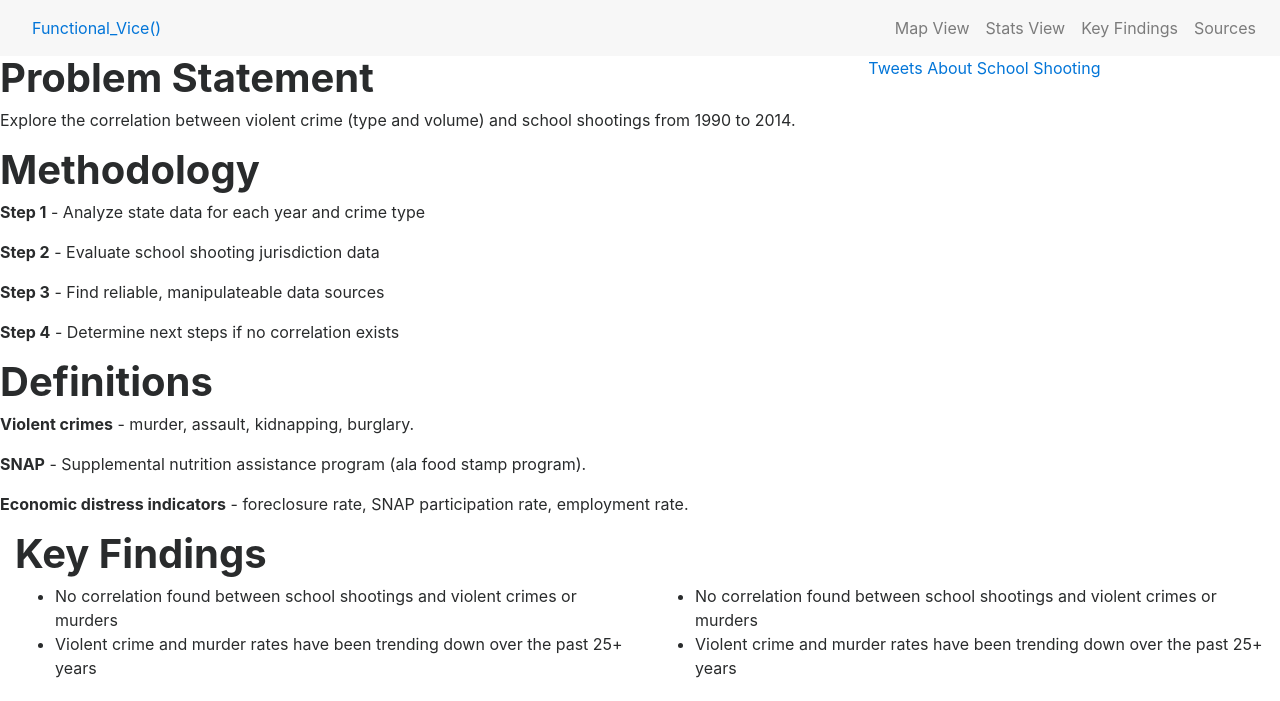
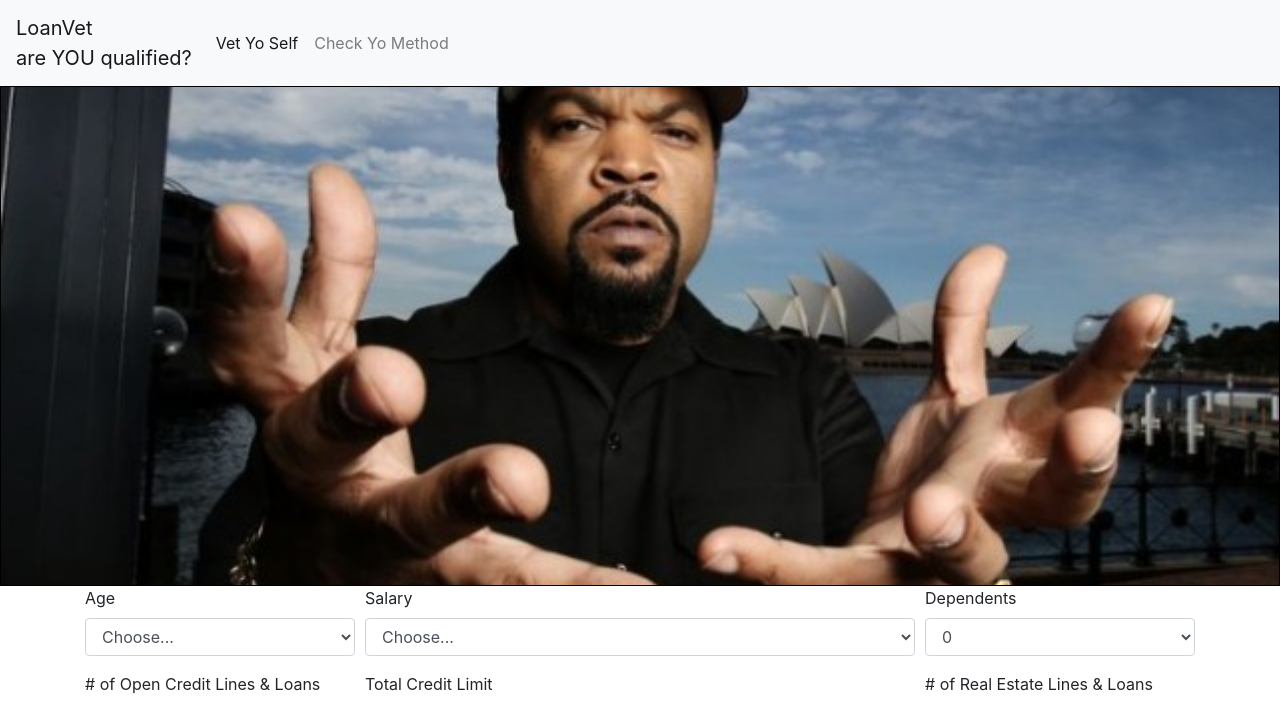
Before and after one commit to MaxParry/financial_distress, a Flask app: page / in a window 1280 px wide; the page is wider, and only the part inside the window is pictured. Shown: the top 701 px of that part. Run offline with Flask 2, Linux system fonts and the light colour scheme; some libraries are stand-ins or nearby versions.

Commit message:
build front end form

```diff
--- a/app.py
+++ b/app.py
@@ -24,6 +24,12 @@ def index():
 
     return render_template('index.html')
 
+@app.route('/api/v1.0/<age>/<salary>/<dependents>/<creditLine>/<creditLimit>/<realEstate>/<monthlySpend>/<totalDebt>/<overdue>')
+def getResult():
+
+
+
+    return jsonify(result)
 
 if __name__ == '__main__':
     app.run(debug=True)
--- /dev/null
+++ b/static/js/form.js
@@ -0,0 +1,145 @@
+var $ageInput = document.querySelector('#inputAge')
+var $salaryInput = document.querySelector('#inputSalary');
+var $dependentsInput = document.querySelector('#inputDependents');
+var $creditLineInput = document.querySelector('#inputOpenCredit');
+var $creditLimitInput = document.querySelector('#inputCreditLimit');
+var $realEstateInput = document.querySelector('#inputOpenRE');
+var $monthlySpendInput = document.querySelector('#inputMonthySpend');
+var $totalDebtInput = document.querySelector('#inputDebt');
+var $overdueInput = document.querySelector('#inputOverdue');
+var $submitBtn = document.querySelector('#submit');
+
+var inputFields = [$ageInput,$salaryInput,$dependentsInput,$creditLineInput,$creditLimitInput,$realEstateInput,$monthlySpendInput,$totalDebtInput,$overdueInput];
+
+function renderDropdown(arr, $parent, type='default') {
+    if (type == 'choose') {
+        $parent.innerHTML = '<option value="" selected disabled>Choose...</option>';
+    };
+
+    if (arr[0].length>1){
+        for (i=0 ; i < arr.length ; i++) {
+            var $option = document.createElement('option');
+            $option.setAttribute('value',arr[i][0])
+            if (i == (arr.length - 1)){
+                $option.innerText = arr[i][1]+'+';
+            } else{
+                $option.innerText = arr[i][1];
+            };
+            $parent.appendChild($option);
+        };
+    } else {
+        for (i=0 ; i < arr.length ; i++) {
+            var $option = document.createElement('option');
+            $option.setAttribute('value',arr[i])
+            if (i == (arr.length - 1)){
+                $option.innerText = arr[i]+'+';
+            } else{
+                $option.innerText = arr[i];
+            };
+            $parent.appendChild($option);
+        };
+    };
+};
+
+function createConsecutiveArr(start,end){
+    var arr = [];
+
+    for (i=start; i < (end+1); i++) {
+        arr.push(i);
+    };
+
+    return arr;
+};
+
+function createSteppedArr(instructions,start){
+    var arr = [];
+    var limit = 0;
+
+    if (start!=1){
+        arr.push(0);
+    };
+
+    for (i=0,n=0; i<instructions.length; i++){
+        for (n; n < instructions[i][0]; n) {
+            n = n + instructions[i][1]
+            arr.push(n);
+        };
+    };
+
+    return arr;
+}
+
+function showMeTheMoney(numArr){
+    var arr = [];
+
+    for (i=0; i< numArr.length ; i++) {
+        var n = numArr[i].toLocaleString();
+        n = '$' + n;
+        arr.push(n);
+    };
+
+    return arr;
+};
+
+function zipIt(numArr,monArr){
+    return numArr.map(function(e, i) {
+      return [e, monArr[i]];
+      });
+};
+
+function goMoney(instruct,$div) {
+    var arr = createSteppedArr(instruct,1);
+    var styledArr = showMeTheMoney(arr);
+    var zippedArr = zipIt(arr,styledArr);
+    renderDropdown(zippedArr,$div,'choose');
+};
+
+function submitButtonClick(){
+
+    for (var i=0; i<inputFields.length; i++) {
+        var value = inputFields[i].value;
+        console.log(value);
+    };
+    // console.log('clicked');
+
+};
+
+// AGE DROPDOWN
+var ageArr = createConsecutiveArr(21,95);
+renderDropdown(ageArr,$ageInput,'choose');
+
+// INCOME DROPDOWN
+var salaryInstuct = [[150000,10000],[300000,25000]];
+goMoney(salaryInstuct,$salaryInput);
+
+// DEPENDENTS DROPDOWN
+var dependentsArr = createConsecutiveArr(0,20);
+renderDropdown(dependentsArr,$dependentsInput);
+
+// CREDIT LINE DROPDOWN
+var creditLineInstruct = [[20,1],[61,5]];
+var creditLineArr = createSteppedArr(creditLineInstruct,0);
+renderDropdown(creditLineArr,$creditLineInput);
+
+// CREDIT LIMIT DROPDOWN
+var creditLimitInstruct = [[30000,1000],[200000,10000],[1000000,100000]]
+goMoney(creditLimitInstruct,$creditLimitInput);
+
+// REAL ESTATE DROPDOWN
+var realEstateInstruct = [[20,1],[61,5]];
+var realEstateArr = createSteppedArr(realEstateInstruct,0);
+renderDropdown(realEstateArr,$realEstateInput);
+
+// MONTHLY SPEND DROPDOWN
+var monthlySpendInstruct = [[5000,250],[10000,500],[20000,1000]];
+goMoney(monthlySpendInstruct,$monthlySpendInput);
+
+// TOTAL DEBT DROPDOWN
+var totalDebtInstruct = [[5000,500],[10000,1000],[100000,10000],[1000000,150000]];
+goMoney(totalDebtInstruct,$totalDebtInput);
+
+// OVERDUE DROPDOWN
+var overdueArr = createConsecutiveArr(0,25);
+renderDropdown(overdueArr,$overdueInput);
+
+// $submitBtn.addEventListener('click', submitButtonClick);
--- /dev/null
+++ b/static/styles/home.css
@@ -0,0 +1,13 @@
+#homeHeader {
+    width: 100%;
+    height: 500px;
+    border:1px black solid;
+    background-size: cover;
+    background-position: center;
+    background-repeat: no-repeat;
+}
+
+/* #homeHeaderImg {
+    width: 100%;
+    height: auto;
+} */
--- a/templates/index.html
+++ b/templates/index.html
@@ -2,150 +2,142 @@
 
 <html lang='en'>
     <head>
-        <meta charset='utf-8'>
-        <meta name='viewport' content='initial-scale=1,maximum-scale=1,user-scalable=no' />
         <title>Homepage</title>
-        <script src='https://api.mapbox.com/mapbox-gl-js/v0.44.1/mapbox-gl.js'></script>
-        <link href='https://api.mapbox.com/mapbox-gl-js/v0.44.1/mapbox-gl.css' rel='stylesheet' />
-        <link rel="stylesheet" href="https://maxcdn.bootstrapcdn.com/bootstrap/4.0.0-alpha.6/css/bootstrap.min.css" integrity="sha384-rwoIResjU2yc3z8GV/NPeZWAv56rSmLldC3R/AZzGRnGxQQKnKkoFVhFQhNUwEyJ" crossorigin="anonymous">
-        <link rel="stylesheet" href="https://use.fontawesome.com/releases/v5.0.9/css/all.css" integrity="sha384-5SOiIsAziJl6AWe0HWRKTXlfcSHKmYV4RBF18PPJ173Kzn7jzMyFuTtk8JA7QQG1" crossorigin="anonymous">
-        <link rel="stylesheet" href="../static/styles/styles.css">
+
+        <!-- Required meta tags -->
+        <meta charset="utf-8">
+        <meta name="viewport" content="width=device-width, initial-scale=1, shrink-to-fit=no">
+
+        <!-- Bootstrap CSS -->
+        <link rel="stylesheet" href="https://maxcdn.bootstrapcdn.com/bootstrap/4.0.0/css/bootstrap.min.css" integrity="sha384-Gn5384xqQ1aoWXA+058RXPxPg6fy4IWvTNh0E263XmFcJlSAwiGgFAW/dAiS6JXm" crossorigin="anonymous">
+
+        <!-- My CSS -->
+        <link rel="stylesheet" href="../static/styles/home.css">
+
+
     </head>
 
     <body>
         <!-- navbar -->
         <div class="header">
-            {% include 'header.html' %}
+            <!-- {% include 'header.html' %} -->
+            <nav class="navbar navbar-expand-lg navbar-light bg-light">
+                <a class="navbar-brand" href="#">
+                    <div id="logo">
+                        LoanVet
+                    </div>
+                    <div class="tagline">
+                        are YOU qualified?
+                    </div>
+                </a>
+                <button class="navbar-toggler" type="button" data-toggle="collapse" data-target="#navbarText" aria-controls="navbarText" aria-expanded="false" aria-label="Toggle navigation">
+                    <span class="navbar-toggler-icon"></span>
+                </button>
+                <div class="collapse navbar-collapse" id="navbarText">
+                    <ul class="navbar-nav mr-auto">
+                        <li class="nav-item active">
+                            <a class="nav-link" href="#">Vet Yo Self</a>
+                        </li>
+                        <li class="nav-item">
+                            <a class="nav-link" href="#">Check Yo Method</a>
+                        </li>
+                    </ul>
+                </div>
+            </nav>
         </div>
 
-        <!---->
-      <div class="greyd">
-        <div class='container-fluid'>
-              <div class="row">
-                  <div class="col-lg-8 col-md-8">
-                    <div class="row">
-                    <div class="bubble circle">
-                      <div class="inner-text">
-                    <h1><b>Problem Statement</b></h1>
-                    <p>Explore the correlation between violent crime (type and volume) and school shootings from 1990 to 2014.</p>
+        <!--Body-->
+        <div class="">
+            <div id="homeHeader" style="background-image:url(../static/images/vet-yo-self.jpg)">
+                <!-- <img src="../static/images/vet-yo-self.jpg" alt="" id="homeHeaderImg"> -->
+            </div>
+
+
+
+            <!-- Age
+            Age
+            Salary
+            # of Dependents
+
+            # of Open Credit Lines & Loans
+            Total Credit Limit
+
+            # of Real Estate Lines & Loans
+            Monthly Spend
+
+            # of Times 30+ Days Overdue
+            Total Current Debt
+             -->
+            <div class="container">
+                    <div class="">
+                        <form>
+                            <div class="form-row">
+                                <div class="form-group col-md-3">
+                                    <label for="inputAge">Age</label>
+                                    <select id="inputAge" class="form-control"></select>
+                                </div>
+                                <div class="form-group col-md-6">
+                                    <label for="inputSalary">Salary</label>
+                                    <select id="inputSalary" class="form-control"></select>
+                                </div>
+                                <div class="form-group col-md-3">
+                                    <label for="inputDependents">Dependents</label>
+                                    <select id="inputDependents" class="form-control"></select>
                                 </div>
                             </div>
+                            <div class="form-row">
+                                <div class="form-group col-md-3">
+                                    <label for="inputOpenCredit"># of Open Credit Lines & Loans</label>
+                                    <select id="inputOpenCredit" class="form-control"></select>
                                 </div>
-
-                  <div class="row">
-                    <div class="bubble-method circle2">
-                      <div class="inner-text-method">
-                        <h1><b>Methodology</b></h1>
-                      <p><b>Step 1</b> - Analyze state data for each year and crime type</p>
-                      <p><b>Step 2</b> - Evaluate school shooting jurisdiction data</p>
-                      <p><b>Step 3</b> - Find reliable, manipulateable data sources</p>
-                      <p><b>Step 4</b> - Determine next steps if no correlation exists</p>
+                                <div class="form-group col-md-6">
+                                    <label for="inputCreditLimit">Total Credit Limit</label>
+                                    <select id="inputCreditLimit" class="form-control"></select>
+                                </div>
+                                <div class="form-group col-md-3">
+                                    <label for="inputOpenRE"># of Real Estate Lines & Loans</label>
+                                    <select id="inputOpenRE" class="form-control"></select>
                                 </div>
                             </div>
-
-                    <div class="bubble-def circle3">
-                      <div class="inner-text-def">
-                        <h1><b>Definitions</b></h1>
-                        <p><b>Violent crimes</b> - murder, assault, kidnapping, burglary.</p>
-                        <p><b>SNAP</b> - Supplemental nutrition assistance program (ala food stamp program).</p>
-                        <p><b>Economic distress indicators</b> - foreclosure rate, SNAP participation rate, employment rate.</p>
+                            <div class="form-row">
+                                <div class="form-group col-md-5">
+                                    <label for="inputMonthySpend">Monthly Spend</label>
+                                    <select id="inputMonthySpend" class="form-control"></select>
                                 </div>
+                                <div class="form-group col-md-5">
+                                    <label for="inputDebt">Total Current Debt</label>
+                                    <select id="inputDebt" class="form-control"></select>
                                 </div>
-                  </div>
-              </div>
-              <div class="col-lg-4 col-md-4 col-sm-12">
-                  <a class="twitter-timeline"  href="https://twitter.com/search?q=school%20shooting" data-widget-id="979068352713736193">Tweets About School Shooting</a>
-                  <script>!function(d,s,id){var js,fjs=d.getElementsByTagName(s)[0],p=/^http:/.test(d.location)?'http':'https';if(!d.getElementById(id)){js=d.createElement(s);js.id=id;js.src=p+"://platform.twitter.com/widgets.js";fjs.parentNode.insertBefore(js,fjs);}}(document,"script","twitter-wjs");</script>
-              </div>
-
-              <script src="https://code.jquery.com/jquery-3.1.1.slim.min.js" integrity="sha384-A7FZj7v+d/sdmMqp/nOQwliLvUsJfDHW+k9Omg/a/EheAdgtzNs3hpfag6Ed950n" crossorigin="anonymous"></script>
-              <script src="https://cdnjs.cloudflare.com/ajax/libs/tether/1.4.0/js/tether.min.js" integrity="sha384-DztdAPBWPRXSA/3eYEEUWrWCy7G5KFbe8fFjk5JAIxUYHKkDx6Qin1DkWx51bBrb" crossorigin="anonymous"></script>
-              <script src="https://maxcdn.bootstrapcdn.com/bootstrap/4.0.0-alpha.6/js/bootstrap.min.js" integrity="sha384-vBWWzlZJ8ea9aCX4pEW3rVHjgjt7zpkNpZk+02D9phzyeVkE+jo0ieGizqPLForn" crossorigin="anonymous"></script>
-            </div>
-          </div>
-        </div>
-
-            <div class="slide2" id="slide2-point">
-              <div class='container-fluid'>
-                <div class="row">
-                  <div class="col-lg-12 col-md-12">
-                    <h1><b>Key Findings</b></h1>
+                                <div class="form-group col-md-2">
+                                    <label for="inputOverdue">Times Overdue</label>
+                                    <select id="inputOverdue" class="form-control"></select>
                                 </div>
                             </div>
                             <div class="row">
-                      <div class="col-lg-6 col-md-6">
-                        <div class="slide2-text">
-                        <ul>
-                        <li>No correlation found between school shootings and violent crimes or murders</li>
-                        <li>Violent crime and murder rates have been trending down over the past 25+ years</li>
-                        </ul>
+
                             </div>
-                    </div>
-
-                      <div class="col-lg-6 col-md-6">
-                        <div class="slide2-text">
-                        <ul>
-                        <li>No correlation found between school shootings and violent crimes or murders</li>
-                        <li>Violent crime and murder rates have been trending down over the past 25+ years</li>
-                        </ul>
+                            <button id="submit" type="button" class="btn btn-primary" onclick="submitButtonClick()">Check It!</button>
+                        </form>
                     </div>
                 </div>
 
         </div>
-                  </div>
-                </div>
-
-          <div class="team_body">
-            <div class='container-fluid'>
-              <div class="row">
-                <div class="col-lg-12 col-md-12 col-sm-12" id="meet-team">
-                  <h1> Meet the Team </h1>
-                </div>
-              </div>
-              <div class="row">
-                  <div class="col-lg-3 col-md-6 col-sm-12 team_card">
-                    <div class=img_place><img src="../static/images/homepage/jam.png"></div>
-                    <div class=info_box>
-                      <p><b>Jeff Moore</b></p>
-                      <a href="https://www.linkedin.com/in/jefferymoore/"><i class="fab fa-linkedin"></i></a>
-                      <a href="https://github.com/sbvol"><i class="fab fa-github"></i></a>
-                    </div>
-                  </div>
-                  <div class="col-lg-3 col-md-6 col-sm-12 team_card">
-                    <div class=img_place><img src="../static/images/homepage/mkp.png"></div>
-                    <div class=info_box>
-                      <p><b>Max Parry</b></p>
-                      <a href="https://www.linkedin.com/in/max-parry-1913a867/"><i class="fab fa-linkedin"></i></a>
-                      <a href="https://github.com/MaxParry"><i class="fab fa-github"></i></a>
-                    </div>
-                  </div>
-                  <div class="col-lg-3 col-md-6 col-sm-12 team_card">
-                    <div class=img_place><img src="../static/images/homepage/mnm.png"></div>
-                    <div class=info_box>
-                      <p><b>Nupur Mathur</b></p>
-                      <a href="https://www.linkedin.com/in/nupurnmathur/"><i class="fab fa-linkedin"></i></a>
-                      <a href="https://github.com/thenups"><i class="fab fa-github"></i></a>
-                    </div>
-                  </div>
-                  <div class="col-lg-3 col-md-6 col-sm-12 team_card">
-                    <div class=img_place><img src="../static/images/homepage/ams.png"></div>
-                    <div class=info_box>
-                      <p><b>Antonio Sow</b></p>
-                      <a href="https://www.linkedin.com/in/sowantonio/"><i class="fab fa-linkedin"></i></a>
-                      <a href="https://github.com/projectmt"><i class="fab fa-github"></i></a>
-                    </div>
-                  </div>
-                <script src="https://code.jquery.com/jquery-3.1.1.slim.min.js" integrity="sha384-A7FZj7v+d/sdmMqp/nOQwliLvUsJfDHW+k9Omg/a/EheAdgtzNs3hpfag6Ed950n" crossorigin="anonymous"></script>
-                <script src="https://cdnjs.cloudflare.com/ajax/libs/tether/1.4.0/js/tether.min.js" integrity="sha384-DztdAPBWPRXSA/3eYEEUWrWCy7G5KFbe8fFjk5JAIxUYHKkDx6Qin1DkWx51bBrb" crossorigin="anonymous"></script>
-                <script src="https://maxcdn.bootstrapcdn.com/bootstrap/4.0.0-alpha.6/js/bootstrap.min.js" integrity="sha384-vBWWzlZJ8ea9aCX4pEW3rVHjgjt7zpkNpZk+02D9phzyeVkE+jo0ieGizqPLForn" crossorigin="anonymous"></script>
-              </div>
-            </div>
-            </div>
 
         <!--Footer-->
         <div class="footer">
-              {% include 'footer.html' %}
+            <!-- {% include 'footer.html' %} -->
+
         </div>
+
+        <!-- Optional JavaScript -->
+        <!-- jQuery first, then Popper.js, then Bootstrap JS -->
+        <script src="https://code.jquery.com/jquery-3.2.1.slim.min.js" integrity="sha384-KJ3o2DKtIkvYIK3UENzmM7KCkRr/rE9/Qpg6aAZGJwFDMVNA/GpGFF93hXpG5KkN" crossorigin="anonymous"></script>
+        <script src="https://cdnjs.cloudflare.com/ajax/libs/popper.js/1.12.9/umd/popper.min.js" integrity="sha384-ApNbgh9B+Y1QKtv3Rn7W3mgPxhU9K/ScQsAP7hUibX39j7fakFPskvXusvfa0b4Q" crossorigin="anonymous"></script>
+        <script src="https://maxcdn.bootstrapcdn.com/bootstrap/4.0.0/js/bootstrap.min.js" integrity="sha384-JZR6Spejh4U02d8jOt6vLEHfe/JQGiRRSQQxSfFWpi1MquVdAyjUar5+76PVCmYl" crossorigin="anonymous"></script>
+
+
+        <!-- JavaScript -->
+        <script src="../static/js/form.js" type="text/javascript"></script>
 
     </body>
 </html>
```
Also changed, not shown: templates/analysis.html (deleted, +0 -80 lines), templates/gaugepage.html (deleted, +0 -103 lines), templates/map.html (deleted, +0 -94 lines), static/images/vet-yo-self.jpg (added), 2 other files. Lines whose indentation alone changed are shown as unchanged.
